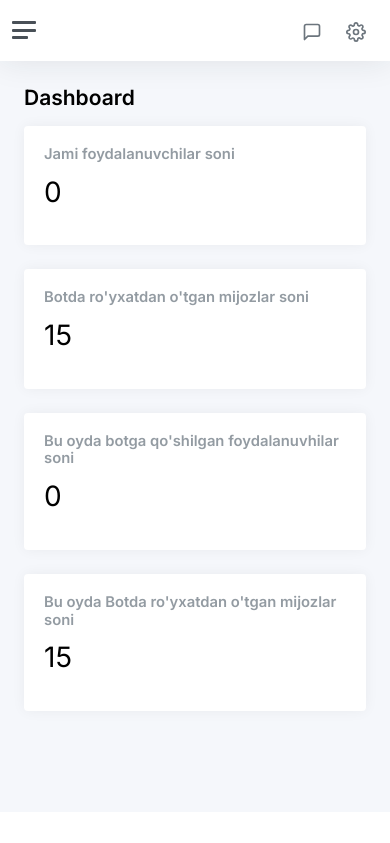
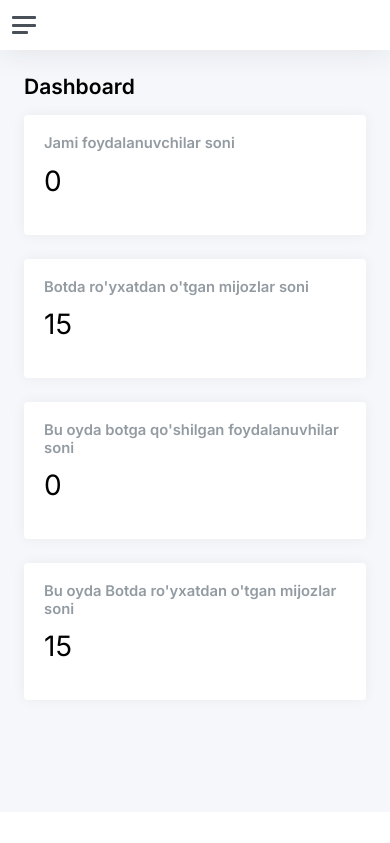
Before and after one commit to ABBA-Coding/zahraton, a Django app: page / in a window 390 px wide. Run offline with Django 4.2, Linux system fonts and the light colour scheme; the first user in the database is signed in; data comes from the database, SQL or seed files in the repository; data that the repository does not hold is empty; some libraries are stand-ins or nearby versions.

```diff
--- a/apps/templates/includes/navigation.html
+++ b/apps/templates/includes/navigation.html
@@ -71,17 +71,12 @@
 <!--        </div>-->
 <!--      </li>-->
       <li class="nav-item dropdown">
-        <a class="nav-icon dropdown-toggle" href="#" id="messagesDropdown" data-bs-toggle="dropdown">
-          <div class="position-relative">
-            <i class="align-middle" data-feather="message-square"></i>
-          </div>
-        </a>
+<!--        <a class="nav-icon dropdown-toggle" href="#" id="messagesDropdown" data-bs-toggle="dropdown">-->
+<!--          <div class="position-relative">-->
+<!--            <i class="align-middle" data-feather="message-square"></i>-->
+<!--          </div>-->
+<!--        </a>-->
         <div class="dropdown-menu dropdown-menu-lg dropdown-menu-end py-0" aria-labelledby="messagesDropdown">
-          <div class="dropdown-menu-header">
-            <div class="position-relative">
-              0 New Messages
-            </div>
-          </div>
 <!--          <div class="list-group">-->
 <!--            <a href="#" class="list-group-item">-->
 <!--              <div class="row g-0 align-items-center">-->
@@ -138,12 +133,9 @@
         </div>
       </li>
       <li class="nav-item dropdown">
-        <a class="nav-icon dropdown-toggle d-inline-block d-sm-none" href="#" data-bs-toggle="dropdown">
-          <i class="align-middle" data-feather="settings"></i>
-        </a>
 
         <a class="nav-link dropdown-toggle d-none d-sm-inline-block" href="#" data-bs-toggle="dropdown">
-          <img src="https://www.shareicon.net/data/512x512/2016/09/01/822711_user_512x512.png" class="avatar img-fluid rounded me-1" alt="Charles Hall" /> <span class="text-dark">ZahratunAdmin</span>
+          <img src="https://www.shareicon.net/data/512x512/2016/09/01/822711_user_512x512.png" class="avatar img-fluid rounded me-1" alt="" /> <span class="text-dark">ZahratunAdmin</span>
         </a>
         <div class="dropdown-menu dropdown-menu-end">
           <a class="dropdown-item" href="{% url 'logout' %}">Log out</a>
```
